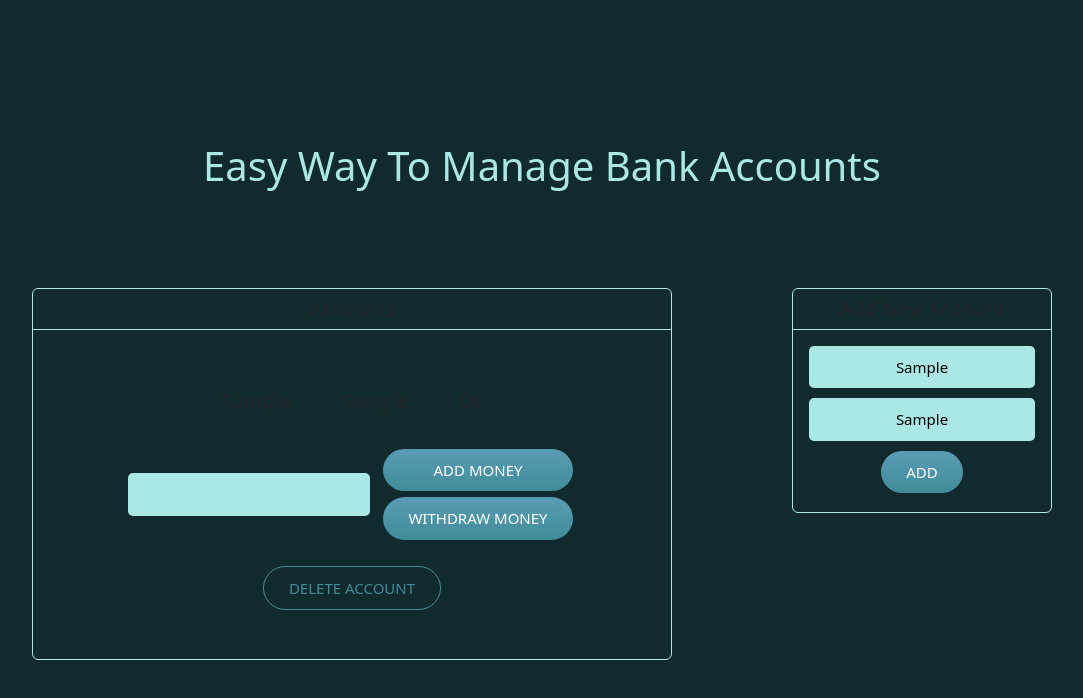
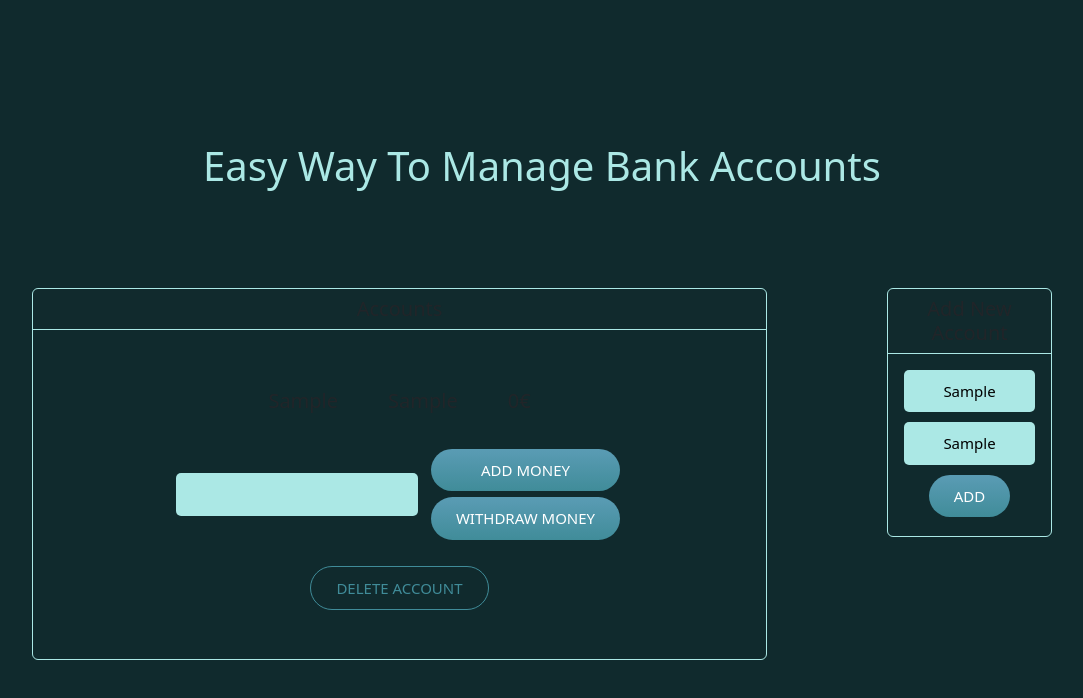
Before and after one commit to AusraMundus/U1-bankas-REACT, a React (Create React App) app: page / in a window 1280 px wide. Both pictures are taken after typing "Sample", "Sample" into the empty fields and a click on the button "ADD". Shown: the top 698 px of the page, without its empty margins (98-1181 px from the left). Built offline with nearby package versions, Linux system fonts and the light colour scheme.

Commit message:
Delete Account added

```diff
--- a/src/App.jsx
+++ b/src/App.jsx
@@ -14,6 +14,7 @@ function App() {
   const [listUpdate, setListUpdate] = useState(Date.now());
   const [createData, setCreateData] = useState(null);
   const [accounts, setAccounts] = useState(null);
+  const [deleteData, setDeleteData] = useState(null);
 
   //R read
   useEffect(_ => {
@@ -30,6 +31,14 @@ function App() {
     setListUpdate(Date.now());
   }, [createData]);
 
+  //D deleate
+  useEffect(_ => {
+    if (null === deleteData) {
+        return;
+    }
+    crudDelete(KEY, deleteData.id);
+    setListUpdate(Date.now());
+  }, [deleteData]);
 
   return (
     <div className="App">
@@ -37,11 +46,12 @@ function App() {
         <h1>Easy Way To Manage Bank Accounts</h1>
         <div className="container">
           <div className="row">
-            <div className="col-8">
+            <div className="col-9">
               <ListOfAccounts
-              accounts={accounts}/>
+              accounts={accounts}
+              setDeleteData={setDeleteData}/>
             </div>
-            <div className="col-4">
+            <div className="col-3">
               <AddNewAccount setCreateData={setCreateData} />
             </div>
           </div>
--- a/src/Components/ListOfAccounts.jsx
+++ b/src/Components/ListOfAccounts.jsx
@@ -1,7 +1,6 @@
-import { useState } from "react"
+export default function ListOfAccounts({ accounts, setDeleteData }) {
 
-export default function ListOfAccounts({ accounts }) {
-
+    const destroy = c => setDeleteData(c);
 
     return (
         <>
@@ -18,7 +17,7 @@ export default function ListOfAccounts({ accounts }) {
                                                 <div className="account-name">
                                                     <p>{c.Name}</p>
                                                     <p>{c.Surname}</p>
-                                                    <p>{c.Balance}€</p>
+                                                    <p>{c.Balance}<span>€</span></p>
                                                 </div>
                                                 <form>
                                                     <fieldset className="fieldset">
@@ -29,7 +28,7 @@ export default function ListOfAccounts({ accounts }) {
                                                         </div>
                                                     </fieldset>
                                                 </form>
-                                                <button className="button-del">Delete account</button>
+                                                <button className="button-del" onClick={_ => destroy(c)}>Delete account</button>
                                             </div>
                                         </li>))
                                     : 'No accounts yet'
```
